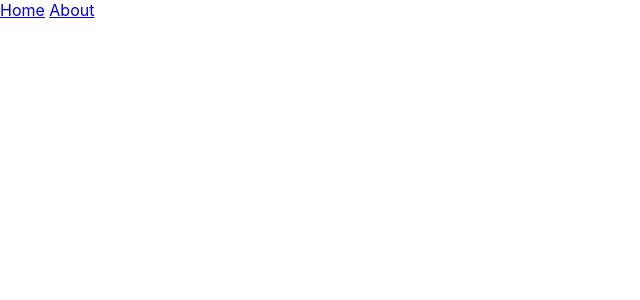
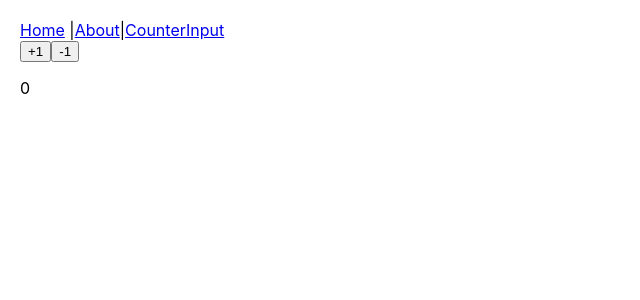
Before and after one commit to abcd9402/react-base, a React (Create React App) app in the folder react0116/my-app/: page /counter in a window 1280 px wide. Before the commit this address had no page. Shown: the top 300 px of the page, without its empty margins (0-640 px from the left). Built offline with nearby package versions, Linux system fonts and the light colour scheme.

Commit message:
useState 사용법 -첫번쨰배열은 읽기 두번째배열은 업데이트

```diff
--- a/react0116/my-app/src/App.js
+++ b/react0116/my-app/src/App.js
@@ -2,18 +2,25 @@ import React from 'react';
 import Home from './pages/Home.js';
 import About from './pages/About.js';
 import {Routes,Route,Link} from 'react-router-dom';
+import Counter from './pages/Counter.js';
+import Input from './pages/Input.js';
 
 function App() {
   return (
     <div className="App">
       <nav>
-        <Link to="/">Home</Link> {/* a태그와 같은 Link태그 */ }
-        <Link to="/about">About</Link>
+        <Link to="/">Home</Link> {/* a태그와 같은 Link태그 */ }|
+        <Link to="/about">About</Link>|
+        <Link to="/counter">Counter</Link>
+        <Link to="/input">Input</Link>
       </nav>
       <Routes>   {/* Router -> 매핑  Routes안에 Route로 세팅  Routes가 Link와 매핑되며 페이지 변경*/}
         <Route path='/' element={<Home />} />    {/* to와 path 동기화  */}
         <Route path='/about' element={<About />} />
+        <Route path='/counter' element={<Counter />} />
+        <Route path='/input' element={<Input />} />
       </Routes>
+
     </div>
   );
 }
--- a/react0116/my-app/src/index.css
+++ b/react0116/my-app/src/index.css
@@ -11,3 +11,6 @@ code {
   font-family: source-code-pro, Menlo, Monaco, Consolas, 'Courier New',
     monospace;
 }
+.App {
+  padding: 20px;
+}
--- /dev/null
+++ b/react0116/my-app/src/pages/Counter.js
@@ -0,0 +1,22 @@
+import React,{useState} from 'react';
+
+
+const Counter = () => {
+const [num,setNum] = useState(0);
+const increase = () =>{
+        setNum(num+1);
+}
+const decrease = () =>{
+    setNum(num-1);
+}
+    return (
+        <div>
+            <button onClick={increase} >+1</button>
+            <button onClick={decrease} >-1</button>
+            <p>{num}</p>
+
+        </div>
+    )
+}
+
+export default Counter;
--- /dev/null
+++ b/react0116/my-app/src/pages/Input.js
@@ -0,0 +1,20 @@
+import React,{useState} from 'react';
+
+
+const Input = () => {
+const [txtValue,setTxtValue] = useState("");
+
+const onChange = (e) => {
+    setTxtValue(e.target.value);
+}
+
+    return (
+        <div>
+            <input type='text' value={txtValue} onChange={onChange} />
+            <br />
+            <p>{txtValue}</p>
+        </div>
+    )
+}
+
+export default Input;
```
